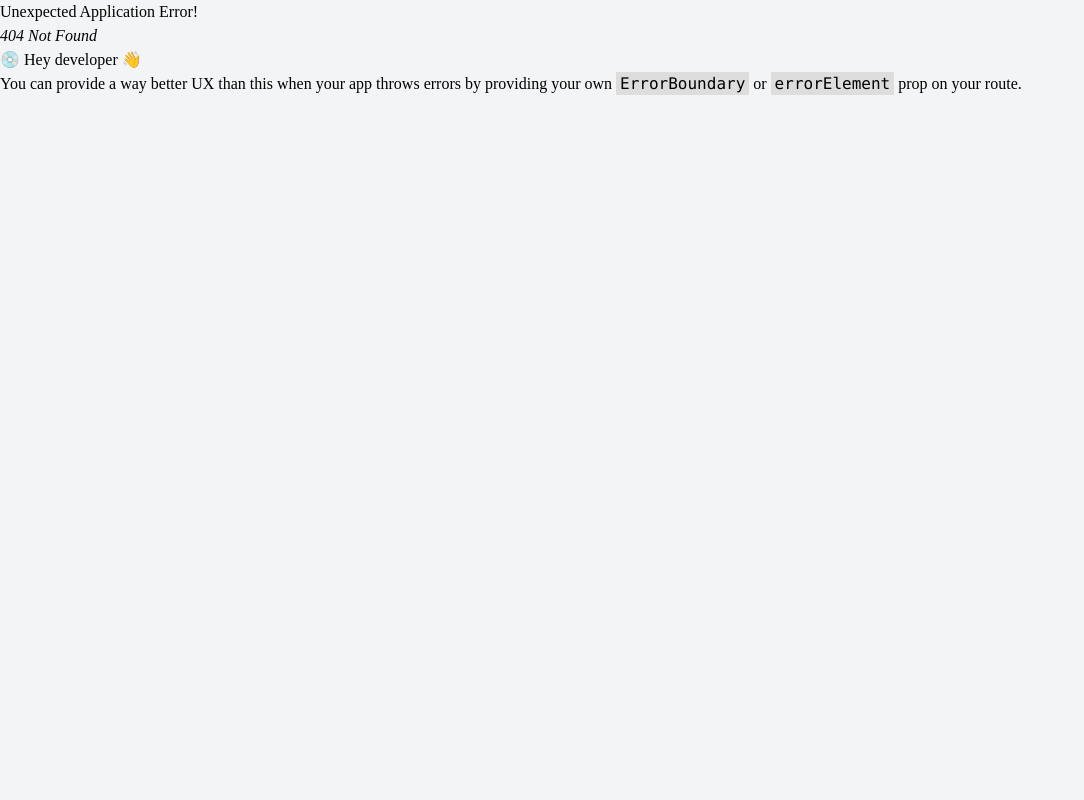
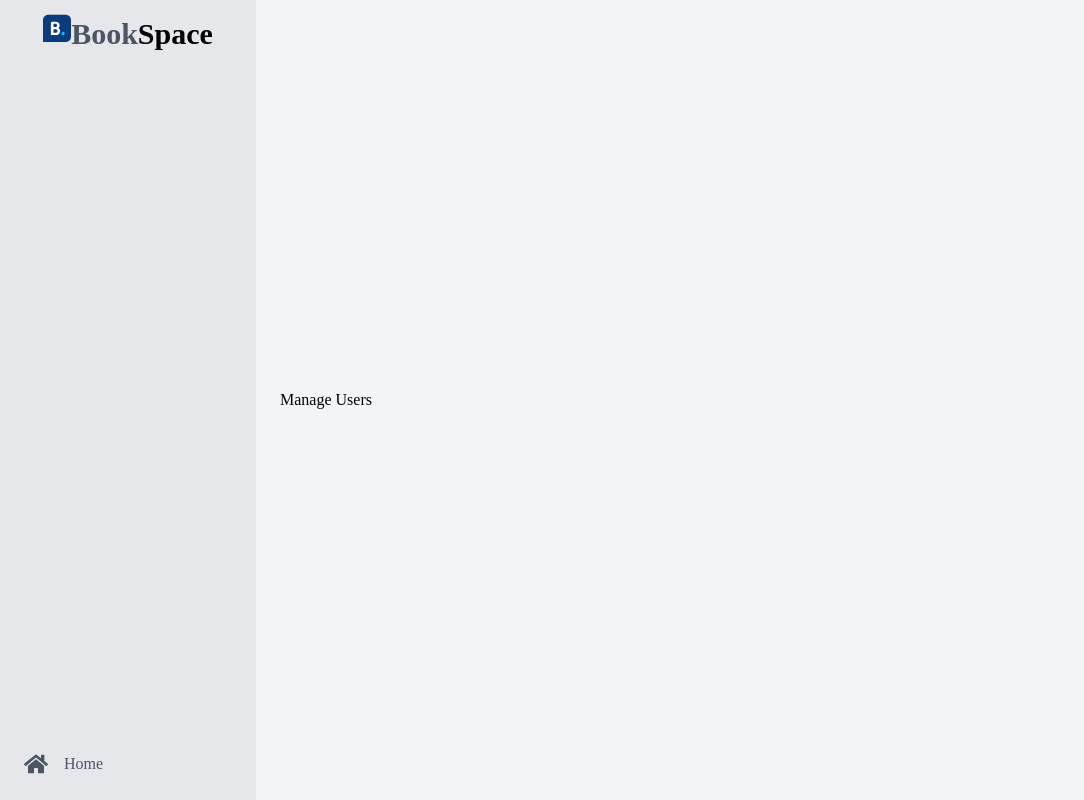
Before and after one commit to NOMAN1802/Meeting-Room-Client, a React (Vite) app: page /dashboard/manage-users in a window 1280 px wide. Before the commit this address had no page. Shown: the whole page, without its empty margins (0-1084 px from the left). Built offline with nearby package versions, Linux system fonts and the light colour scheme.

Commit message:
dashboard sidebar done

```diff
--- a/src/components/Dashboard/Sidebar.tsx
+++ b/src/components/Dashboard/Sidebar.tsx
@@ -1,15 +1,18 @@
 /* eslint-disable no-unused-vars */
 import { useState } from 'react';
 import { Link, NavLink } from 'react-router-dom';
-import {  FaHome } from 'react-icons/fa';
-import { IoBagAddSharp } from "react-icons/io5";
+import { FaHome } from 'react-icons/fa';
+import { IoBagAddSharp } from 'react-icons/io5';
 import { AiOutlineBars } from 'react-icons/ai';
 import { MdManageAccounts } from 'react-icons/md';
 import { motion, AnimatePresence } from 'framer-motion';
 import Container from '../Container/Container';
+import { useAppSelector } from '../../redux/hooks';
+import { useCurrentUser } from '../../redux/features/authSlice';
 
 const Sidebar = () => {
   const [isOpen, setIsOpen] = useState(false);
+  const user = useAppSelector(useCurrentUser);
 
   const toggleSidebar = () => {
     setIsOpen(!isOpen);
@@ -23,8 +26,7 @@ const Sidebar = () => {
     <Container>
       {/* Small Screen Navbar */}
       <div className='bg-gray-200 text-gray-600 flex justify-between md:hidden'>
-        <div className='block cursor-pointer p-4 font-bold '>
-
+        <div className='block cursor-pointer p-4 font-bold'>
           <Link to='/' className='flex-grow flex justify-center'>
             <motion.img
               initial={{ y: 0 }}
@@ -92,17 +94,15 @@ const Sidebar = () => {
                 </h2>
               </Link>
 
-
               {/* Nav Items */}
               <div className='flex flex-col justify-between flex-1 mt-6'>
                 <nav>
+                  {/* Menu Links start */}
+                  {user?.role === 'admin' ? (
                     <>
-                    {/* Menu Links start */}
-
-                    {/* rooms */}
                       <NavLink
                         to='/dashboard/add-room'
-                      className={({ isActive }) => `flex items-center px-4 py-2 mt-5 text-gray-600 ${isActive ? "active1" : "default"}`}
+                        className={({ isActive }) => `flex items-center px-4 py-2 mt-5 text-gray-600 ${isActive ? 'active1' : 'default'}`}
                         onClick={closeSidebar}
                       >
                         <IoBagAddSharp className='w-6 h-6' />
@@ -110,19 +110,15 @@ const Sidebar = () => {
                       </NavLink>
                       <NavLink
                         to='/dashboard/manage-rooms'
-                      className={({ isActive }) => `flex items-center px-4 py-2 mt-5 text-gray-600 ${isActive ? "active1" : "default"}`}
+                        className={({ isActive }) => `flex items-center px-4 py-2 mt-5 text-gray-600 ${isActive ? 'active1' : 'default'}`}
                         onClick={closeSidebar}
                       >
                         <MdManageAccounts className='w-6 h-6' />
                         <span className='mx-4 font-medium'>Manage Rooms</span>
                       </NavLink>
-
-
-                    {/* slots */}
-
                       <NavLink
                         to='/dashboard/add-slot'
-                      className={({ isActive }) => `flex items-center px-4 py-2 mt-5 text-gray-600 ${isActive ? "active1" : "default"}`}
+                        className={({ isActive }) => `flex items-center px-4 py-2 mt-5 text-gray-600 ${isActive ? 'active1' : 'default'}`}
                         onClick={closeSidebar}
                       >
                         <IoBagAddSharp className='w-6 h-6' />
@@ -130,25 +126,41 @@ const Sidebar = () => {
                       </NavLink>
                       <NavLink
                         to='/dashboard/manage-slots'
-                      className={({ isActive }) => `flex items-center px-4 py-2 mt-5 text-gray-600 ${isActive ? "active1" : "default"}`}
+                        className={({ isActive }) => `flex items-center px-4 py-2 mt-5 text-gray-600 ${isActive ? 'active1' : 'default'}`}
                         onClick={closeSidebar}
                       >
                         <MdManageAccounts className='w-6 h-6' />
                         <span className='mx-4 font-medium'>Manage Slots</span>
                       </NavLink>
-
-                    {/* Bookings */}
-
-
                       <NavLink
                         to='/dashboard/manage-bookings'
-                      className={({ isActive }) => `flex items-center px-4 py-2 mt-5 text-gray-600 ${isActive ? "active1" : "default"}`}
+                        className={({ isActive }) => `flex items-center px-4 py-2 mt-5 text-gray-600 ${isActive ? 'active1' : 'default'}`}
                         onClick={closeSidebar}
                       >
                         <MdManageAccounts className='w-6 h-6' />
                         <span className='mx-4 font-medium'>Manage Bookings</span>
                       </NavLink>
+                      <NavLink
+                        to='/dashboard/manage-users'
+                        className={({ isActive }) => `flex items-center px-4 py-2 mt-5 text-gray-600 ${isActive ? 'active1' : 'default'}`}
+                        onClick={closeSidebar}
+                      >
+                        <MdManageAccounts className='w-6 h-6' />
+                        <span className='mx-4 font-medium'>Manage Users</span>
+                      </NavLink>
                     </>
+                  ) : user?.role === 'user' ? (
+                    <>
+                      <NavLink
+                        to='/dashboard/my-bookings'
+                        className={({ isActive }) => `flex items-center px-4 py-2 mt-5 text-gray-600 ${isActive ? 'active1' : 'default'}`}
+                        onClick={closeSidebar}
+                      >
+                        <MdManageAccounts className='w-6 h-6' />
+                        <span className='mx-4 font-medium'>My Bookings</span>
+                      </NavLink>
+                    </>
+                  ) : null}
                 </nav>
               </div>
             </div>
@@ -172,60 +184,82 @@ const Sidebar = () => {
         <div>
           {/* Branding & Profile Info */}
           <Link to='/' className='flex-grow flex justify-center'>
-            <h2 className='text-3xl font-bold text-gray-400 text-center'>
-              <span className='text-gray-300'>Click</span>Craft
+          <motion.img
+              initial={{ y: 0 }}
+              animate={{ y: [0, -10, 0] }}
+              transition={{ repeat: Infinity, duration: 2, ease: 'easeInOut', delay: 0.5 }}
+              src='/bookingcom.svg'
+              height={28}
+              width={28}
+              alt=''
+            />
+            <h2 className='text-3xl font-bold text-black'>
+              <span className='text-gray-600'>Book</span>Space
             </h2>
           </Link>
+
+
 
           {/* Nav Items */}
           <div className='flex flex-col justify-between flex-1 mt-6'>
             <nav>
+              {/* Menu Links start */}
+              {user?.role === 'admin' ? (
                 <>
-                {/* Menu Links start */}
-
-                {/* rooms */}
                   <NavLink
                     to='/dashboard/add-room'
-                  className={({ isActive }) => `flex items-center px-4 py-2 mt-5 text-gray-600 ${isActive ? "active1" : "default"}`}
+                    className={({ isActive }) => `flex items-center px-4 py-2 mt-5 text-gray-600 ${isActive ? 'active1' : 'default'}`}
                   >
                     <IoBagAddSharp className='w-6 h-6' />
                     <span className='mx-4 font-medium'>Add Room</span>
                   </NavLink>
                   <NavLink
                     to='/dashboard/manage-rooms'
-                  className={({ isActive }) => `flex items-center px-4 py-2 mt-5 text-gray-600 ${isActive ? "active1" : "default"}`}
+                    className={({ isActive }) => `flex items-center px-4 py-2 mt-5 text-gray-600 ${isActive ? 'active1' : 'default'}`}
                   >
                     <MdManageAccounts className='w-6 h-6' />
                     <span className='mx-4 font-medium'>Manage Rooms</span>
                   </NavLink>
-
-                {/* slots */}
-
                   <NavLink
                     to='/dashboard/add-slot'
-                  className={({ isActive }) => `flex items-center px-4 py-2 mt-5 text-gray-600 ${isActive ? "active1" : "default"}`}
+                    className={({ isActive }) => `flex items-center px-4 py-2 mt-5 text-gray-600 ${isActive ? 'active1' : 'default'}`}
                   >
                     <IoBagAddSharp className='w-6 h-6' />
                     <span className='mx-4 font-medium'>Add Slots</span>
                   </NavLink>
                   <NavLink
                     to='/dashboard/manage-slots'
-                  className={({ isActive }) => `flex items-center px-4 py-2 mt-5 text-gray-600 ${isActive ? "active1" : "default"}`}
+                    className={({ isActive }) => `flex items-center px-4 py-2 mt-5 text-gray-600 ${isActive ? 'active1' : 'default'}`}
                   >
                     <MdManageAccounts className='w-6 h-6' />
                     <span className='mx-4 font-medium'>Manage Slots</span>
                   </NavLink>
-
-                {/* Bookings */}
-
                   <NavLink
                     to='/dashboard/manage-bookings'
-                  className={({ isActive }) => `flex items-center px-4 py-2 mt-5 text-gray-600 ${isActive ? "active1" : "default"}`}
+                    className={({ isActive }) => `flex items-center px-4 py-2 mt-5 text-gray-600 ${isActive ? 'active1' : 'default'}`}
                   >
                     <MdManageAccounts className='w-6 h-6' />
                     <span className='mx-4 font-medium'>Manage Bookings</span>
                   </NavLink>
+                  <NavLink
+                    to='/dashboard/manage-users'
+                    className={({ isActive }) => `flex items-center px-4 py-2 mt-5 text-gray-600 ${isActive ? 'active1' : 'default'}`}
+                  >
+                    <MdManageAccounts className='w-6 h-6' />
+                    <span className='mx-4 font-medium'>Manage Users</span>
+                  </NavLink>
                 </>
+              ) : user?.role === 'user' ? (
+                <>
+                  <NavLink
+                    to='/dashboard/my-bookings'
+                    className={({ isActive }) => `flex items-center px-4 py-2 mt-5 text-gray-600 ${isActive ? 'active1' : 'default'}`}
+                  >
+                    <MdManageAccounts className='w-6 h-6' />
+                    <span className='mx-4 font-medium'>My Bookings</span>
+                  </NavLink>
+                </>
+              ) : null}
             </nav>
           </div>
         </div>
--- a/src/components/MenuDropdown/MenuDropdown.tsx
+++ b/src/components/MenuDropdown/MenuDropdown.tsx
@@ -1,6 +1,6 @@
 import React from 'react';
-import { Menu, Dropdown, Button } from 'antd';
-import { DownOutlined, UserOutlined, LogoutOutlined, DashboardOutlined } from '@ant-design/icons';
+import { Menu, Dropdown } from 'antd';
+import {  LogoutOutlined, DashboardOutlined } from '@ant-design/icons';
 import { Link } from 'react-router-dom';
 import ProfImg from '../../assets/images/admin.png';
 import { useCurrentUser } from '../../redux/features/authSlice';
@@ -18,7 +18,7 @@ const MenuDropdown: React.FC = () => {
   const menu = (
     <Menu>
       <Menu.Item key="1" icon={<DashboardOutlined />}>
-        <Link to={user?.role === 'admin' ? '/dashboard/adminDashboard' : '/dashboard/myDashboard'}>
+        <Link to={user?.role === 'admin' ? '/dashboard' : '/dashboard/my-bookings'}>
           {user?.role === 'admin' ? 'Dashboard' : 'My Bookings'}
         </Link>
       </Menu.Item>
--- a/src/layout/DashboardLayout.tsx
+++ b/src/layout/DashboardLayout.tsx
@@ -3,10 +3,14 @@ import { useEffect, useState } from 'react';
 import Sidebar from '../components/Dashboard/Sidebar';
 import PageTitle from '../components/PageTitle/PageTitle';
 import { motion } from "framer-motion";
+import { useAppSelector } from '../redux/hooks';
+import { useCurrentUser } from '../redux/features/authSlice';
 
 const DashboardLayout = () => {
   const location = useLocation();
   const [isOutletEmpty, setIsOutletEmpty] = useState(true);
+
+  const user = useAppSelector(useCurrentUser)
 
   useEffect(() => {
     setIsOutletEmpty(location.pathname === '/dashboard');
@@ -17,17 +21,14 @@ const DashboardLayout = () => {
       <Sidebar />
       <div className='flex-1 flex flex-col justify-center items-center md:ml-24 bg-gray-100'>
         {isOutletEmpty && (
-          <div className='absolute top-12 text-center'>
-            <PageTitle heading='Welcome to ClickCraft' subHeading='Now You are able to Manage & add products' />
-            <motion.div
-              className='pt-10'
-              initial={{ y: 0 }}
+          <motion.div
+          initial={{ y: 0 }}
               animate={{ y: [0, -10, 0] }}
               transition={{ repeat: Infinity, duration: 2, ease: "easeInOut", delay: 0.2 }}
-            >
-              <h1 className='text-4xl text-gray-800 font-semibold'>Stay Tuned with ClickCraft & enhance your tech experience...</h1>
-            </motion.div>
-          </div>
+          className='absolute top-12 text-center bg-gray-300 rounded-md p-4'>
+            <PageTitle heading={`Welcome to BookSpace ${user?.name}`} subHeading={`Your are ${user?.role} Now & Enjoy the facilities now`} />
+
+          </motion.div>
         )}
         <div className='p-6 w-full'>
           <Outlet />
--- /dev/null
+++ b/src/pages/Dashboard/AddRoom/AddRoom.tsx
@@ -0,0 +1,9 @@
+const AddRoom = () => {
+    return (
+        <div>
+
+        </div>
+    );
+};
+
+export default AddRoom;
--- /dev/null
+++ b/src/pages/Dashboard/AddSlot/AddSlot.tsx
@@ -0,0 +1,10 @@
+
+const AddSlot = () => {
+    return (
+        <div>
+            <h1>Add Slot</h1>
+        </div>
+    );
+};
+
+export default AddSlot;
--- /dev/null
+++ b/src/pages/Dashboard/ManageBookings/ManageBookings.tsx
@@ -0,0 +1,9 @@
+const ManageBookings = () => {
+    return (
+        <div>
+            <h1>Manage Bookings</h1>
+        </div>
+    );
+};
+
+export default ManageBookings;
--- /dev/null
+++ b/src/pages/Dashboard/ManageRooms/ManageRooms.tsx
@@ -0,0 +1,11 @@
+
+
+const ManageRooms = () => {
+    return (
+        <div>
+            <h1>Manage Rooms</h1>
+        </div>
+    );
+};
+
+export default ManageRooms;
--- a/src/pages/Dashboard/ManageSlots/ManageSlots.tsx
+++ b/src/pages/Dashboard/ManageSlots/ManageSlots.tsx
@@ -3,7 +3,7 @@
 const ManageSlots = () => {
     return (
         <div>
-
+            <h1>Manage Slots</h1>
         </div>
     );
 };
--- /dev/null
+++ b/src/pages/Dashboard/ManageUsers/ManageUsers.tsx
@@ -0,0 +1,10 @@
+
+const ManageUsers = () => {
+    return (
+        <div>
+            <h1>Manage Users</h1>
+        </div>
+    );
+};
+
+export default ManageUsers;
--- /dev/null
+++ b/src/pages/Dashboard/MyBookings/MyBookings.tsx
@@ -0,0 +1,10 @@
+
+const MyBookings = () => {
+    return (
+        <div>
+            <h1>My Bookings</h1>
+        </div>
+    );
+};
+
+export default MyBookings;
--- a/src/redux/features/authSlice.ts
+++ b/src/redux/features/authSlice.ts
@@ -3,6 +3,7 @@ import { RootState } from "../store";
 
 export type TUser = {
   email: string;
+  name?: string,
   phone: string;
   role: string;
   userId: string;
```
Also changed, not shown: src/routes/routes.tsx (+50 -1 lines). Lines whose indentation alone changed are shown as unchanged.
